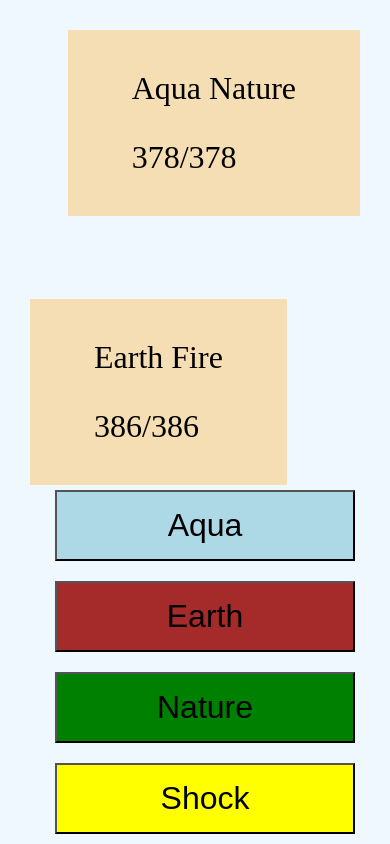
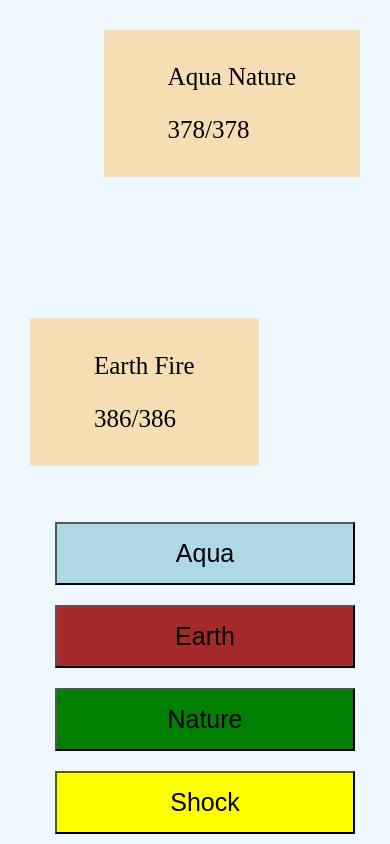
Before and after one commit to AmruthjithSunil/elements, a plain HTML site: page index.html in a window 390 px wide. Drawn offline with Linux system fonts and the light colour scheme.

Commit message:
some more responsive bugs fixed

```diff
--- a/styles.css
+++ b/styles.css
@@ -43,13 +43,14 @@
     padding: 15px 0;
 }
 
-/*
-@media only screen and (max-height: 860px){
-    #moveset{
-
+@media only screen and (max-height: 900px){
+    .move{
+        font-size: 25px;
+    }
+    #ally, #enemy{
+        font-size: 25px;
     }
 }
-*/
 
 @media only screen and (max-width: 1209px){
     #moveset{
```
